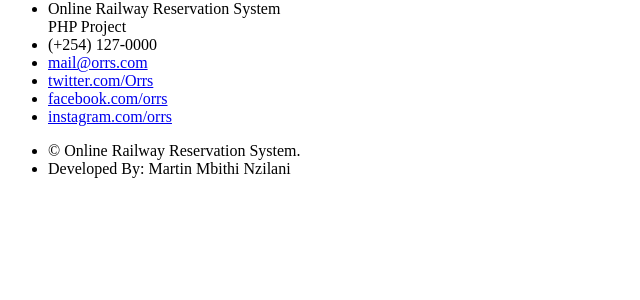
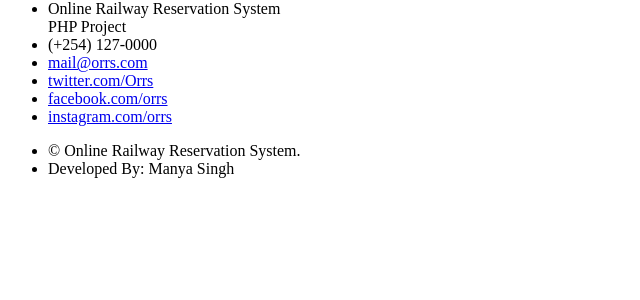
Before and after one commit to Manya-Singh/Railway, a PHP site: page / in a window 1280 px wide. Shown: the part 422-722 px from the top of the page, without its empty margins (0-640 px from the left). Run offline with PHP 8.4, Linux system fonts and the light colour scheme; a stand-in replaces the project's code that opens the database connection; some libraries are stand-ins or nearby versions.

Commit message:
Update index.php

```diff
--- a/index.php
+++ b/index.php
@@ -1,8 +1,6 @@
 <!DOCTYPE HTML>
 <!--
 	Online Railway Reservation System
-	martdevelopers254 | @MartinMbithi
-	Free for personal and commercial use under the CCA 3.0 license (html5up.net/license)
 -->
 <html>
 	<head>
@@ -65,7 +63,7 @@
 								<li class="icon brands fa-instagram"><a href="#">instagram.com/orrs</a></li>
 							</ul>
 							<ul class="copyright">
-								<li>&copy; Online Railway Reservation System.</li><li>Developed By: Martin Mbithi Nzilani</li>
+								<li>&copy; Online Railway Reservation System.</li><li>Developed By: Manya Singh</li>
 							</ul>
 						</div>
 					</section>
```
